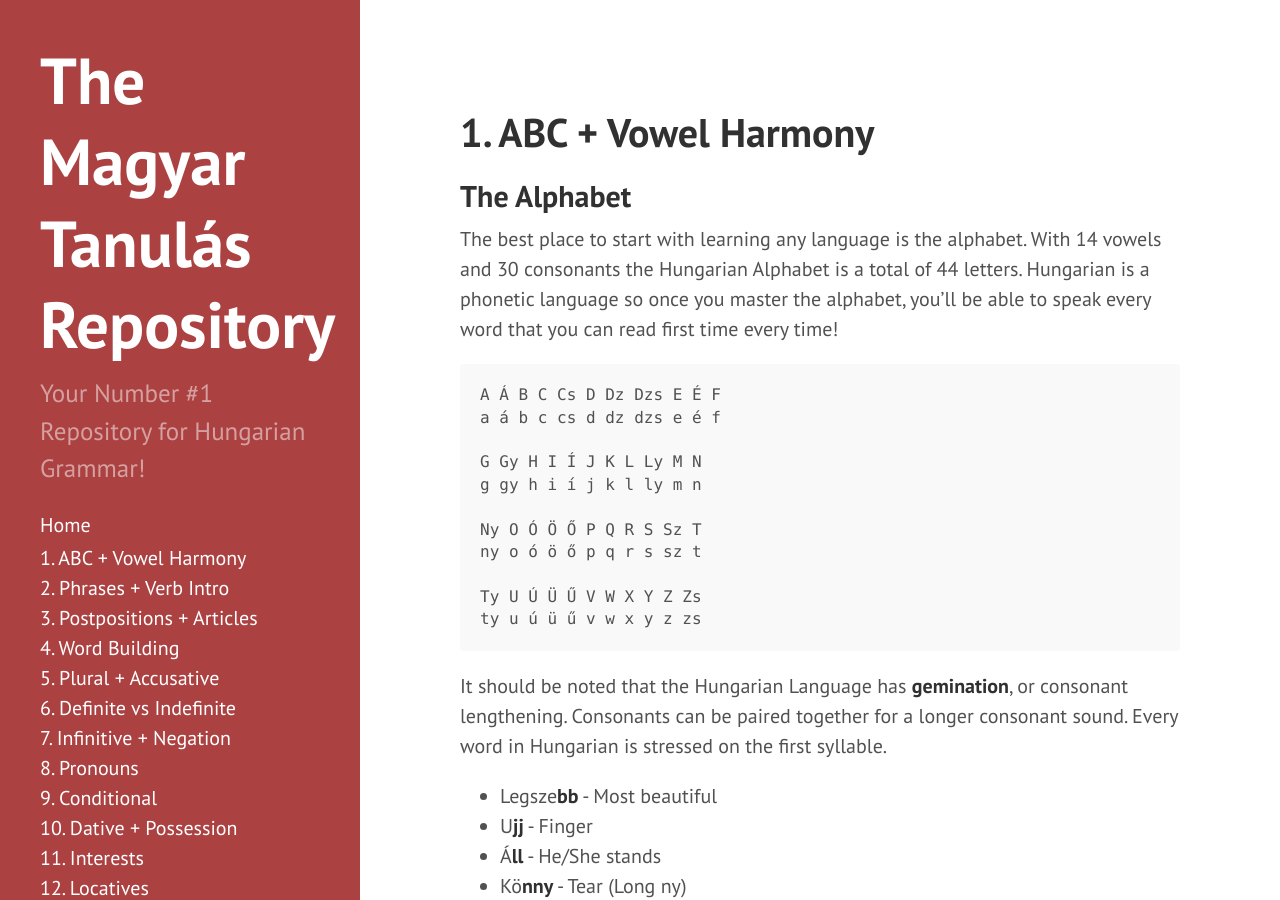
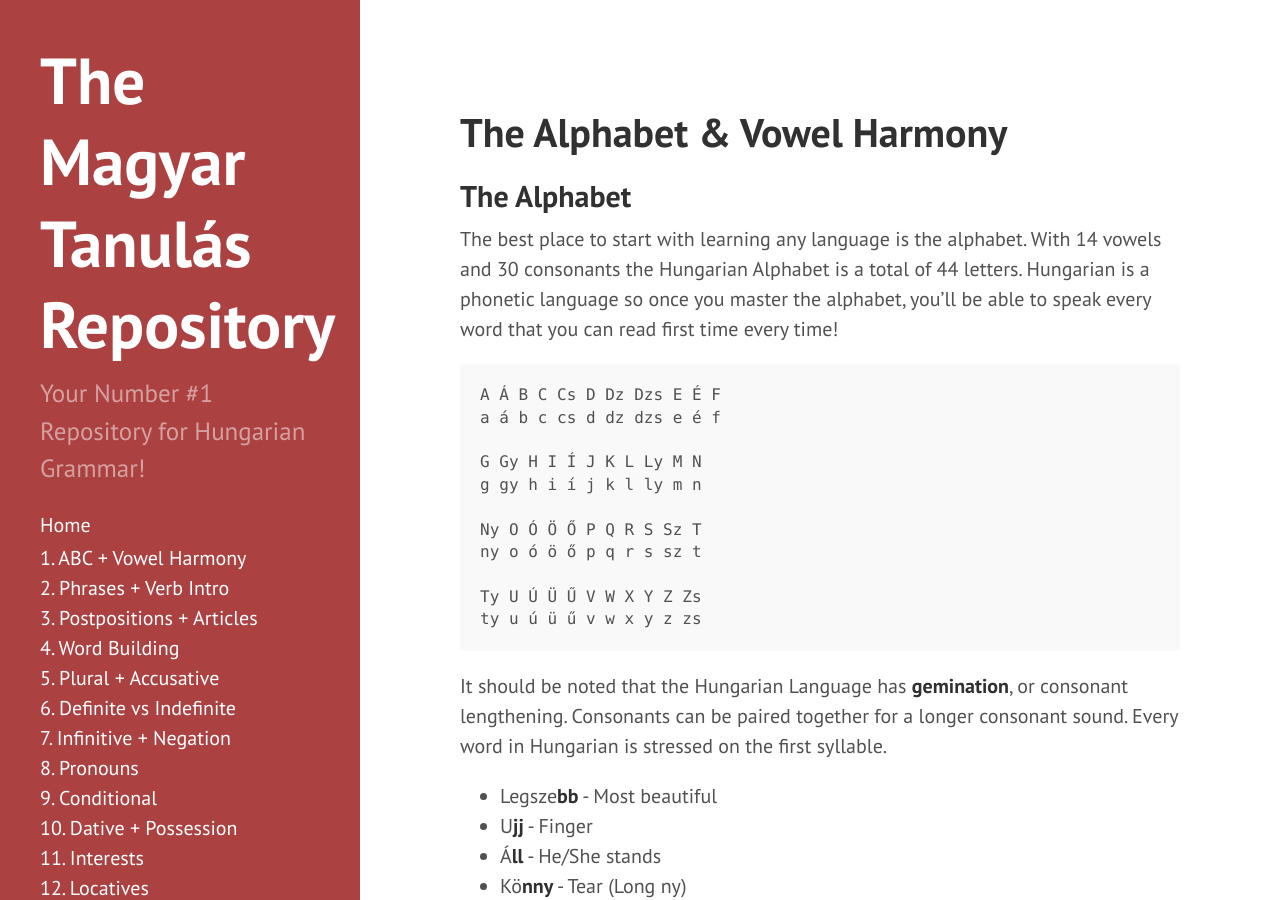
Before and after one commit to Magyartanulas/magyartanulas.github.io, a Jekyll site: the page built from alphabet_vowel-harmony.md, in a window 1280 px wide and 900 px high. Built offline with Jekyll 4.4.1, drawn with Linux system fonts in a browser that asks for light colours; Markdown is read by kramdown in place of the engine named in the settings.

Commit message:
Update and rename Section1.md to alphabet_vowel-harmony.md

```diff
--- a/Section1.md
+++ b/alphabet_vowel-harmony.md
@@ -1,6 +1,6 @@
 ---
 layout: page
-title: 1. ABC + Vowel Harmony
+title: The Alphabet & Vowel Harmony
 ---
 
 ## The Alphabet
```
